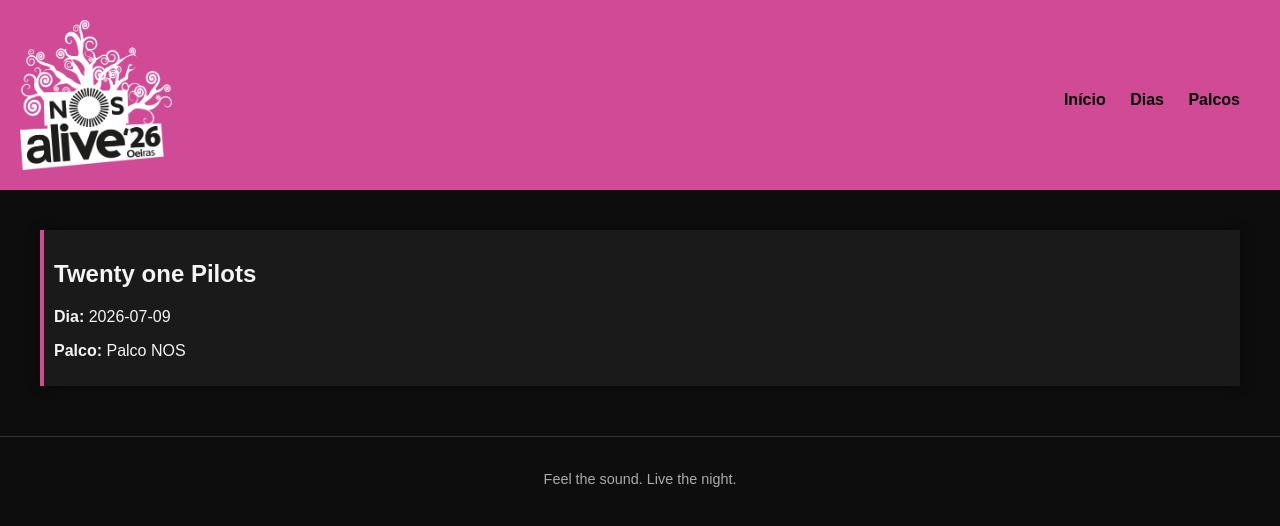
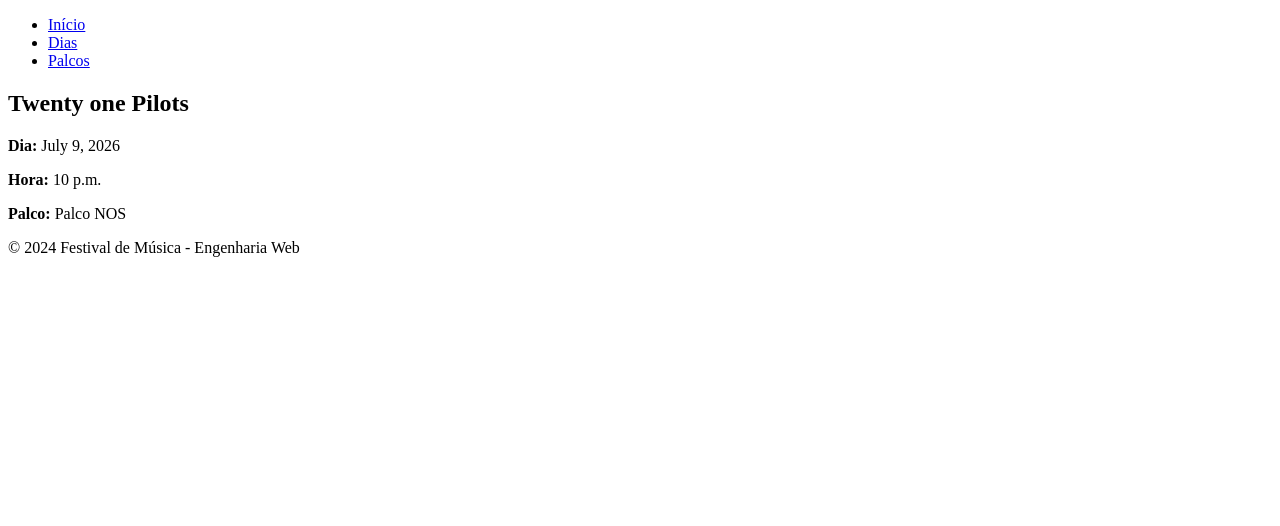
Before and after one commit to RodrigoRamos22405227/festival, a Django app: page /concerto/2/ in a window 1280 px wide. Shown: the top 526 px of the page. Run offline with Django 5.2, Linux system fonts and the light colour scheme; data comes from the database, SQL or seed files in the repository.

Commit message:
commit para update dos templates

```diff
--- a/festival/templates/festival/concerto.html
+++ b/festival/templates/festival/concerto.html
@@ -1,12 +1,10 @@
 {% extends 'festival/layout.html' %}
 
 {% block content %}
-
-    <article class="card">
-        <h2>{{ concerto.banda.nome }}</h2>
-        <p><strong>Dia:</strong> {{ concerto.dia }}</p>
-        <p><strong>Palco:</strong> {{ concerto.palco }}</p>
-    </article>
-
-
+<article class="card">
+    <h2>{{ concerto.banda.nome }}</h2>
+    <p><strong>Dia:</strong> {{ concerto.dia.data }}</p>
+    <p><strong>Hora:</strong> {{ concerto.hora }}</p>
+    <p><strong>Palco:</strong> {{ concerto.palco.nome }}</p>
+</article>
 {% endblock %}
--- a/festival/templates/festival/layout.html
+++ b/festival/templates/festival/layout.html
@@ -1,84 +1,18 @@
 <!DOCTYPE html>
-<html lang="en">
+<html lang="pt">
 <head>
     <meta charset="UTF-8">
     <meta name="viewport" content="width=device-width, initial-scale=1.0">
-    <title>NOS Alive'26</title>
-
-    <style>
-        body {
-            margin: 0;
-            font-family: Arial, Helvetica, sans-serif;
-            background: #0d0d0d;
-            color: #f5f5f5;
-        }
-
-        header {
-            display:flex;
-            align-items:center;
-            justify-content:space-between;
-            background: rgb(209, 74, 150);
-            padding: 20px;
-        }
-
-        nav {
-            margin-top: 10px;
-        }
-
-        nav a {
-            color: black;
-            text-decoration: none;
-            margin-right: 20px;
-            font-weight: bold;
-            transition: 0.3s;
-        }
-
-        main {
-            padding: 40px;
-        }
-
-
-        h3 {
-            color: rgb(209, 74, 150);
-            margin-top: 60px;
-        }
-
-        .card {
-            background: #1a1a1a;
-            padding: 10px;
-            margin-bottom: 10px;
-            border-left: 4px solid  rgb(209, 74, 150);
-            box-shadow: 0 0 10px rgba(0,0,0,0.5);
-        }
-
-        .card a {
-            color: #f5f5f5;
-            text-decoration: none;
-            font-size: 1.2rem;
-        }
-
-        .card a:hover {
-            font-weight: bold;
-        }
-
-        footer {
-            text-align: center;
-            padding: 20px;
-            border-top: 1px solid #333;
-            font-size: 0.9rem;
-            color: #aaa;
-        }
-    </style>
+    <title>Festival de Música</title>
 </head>
 <body>
-
     <header>
-        {% load static %}
-        <img src="{% static 'festival/NA26.png' %}" alt="NOS Alive" style="height: 150px; vertical-align: middle; margin-right: 15px;">
         <nav>
-            <a href="{% url 'index' %}">Início</a>
-            <a href="{% url 'dias' %}">Dias</a>
-            <a href="{% url 'palcos' %}">Palcos</a>
+            <ul>
+                <li><a href="{% url 'festival:home' %}">Início</a></li>
+                <li><a href="{% url 'festival:dias' %}">Dias</a></li>
+                <li><a href="{% url 'festival:palcos' %}">Palcos</a></li>
+            </ul>
         </nav>
     </header>
 
@@ -88,8 +22,7 @@
     </main>
 
     <footer>
-        <p>Feel the sound. Live the night.</p>
+        <p>&copy; 2024 Festival de Música - Engenharia Web</p>
     </footer>
-
 </body>
 </html>
--- a/festival/views.py
+++ b/festival/views.py
@@ -2,11 +2,11 @@
 from .models import Dia, Palco, Concerto
 
 def home_view(request):
-    return render(request, 'festival/home.html')
+    return render(request, 'festival/index.html')
 
 def dias_view(request):
     context = {'dias': Dia.objects.all()}
-    return render(request, 'festival/dias.html', context)
+    return render(request, 'festival/index.html', context)
 
 def dia_view(request, dia_id):
     dia = Dia.objects.get(id=dia_id)
@@ -15,7 +15,7 @@
         'dia': dia,
         'concertos': concertos
     }
-    return render(request, 'festival/dia.html', context)
+    return render(request, 'festival/index.html', context)
 
 def palcos_view(request):
     context = {'palcos': Palco.objects.all()}
```
Also changed, not shown: festival/templates/festival/index.html (+12 -6 lines), festival/templates/festival/palcos.html (+9 -10 lines).
